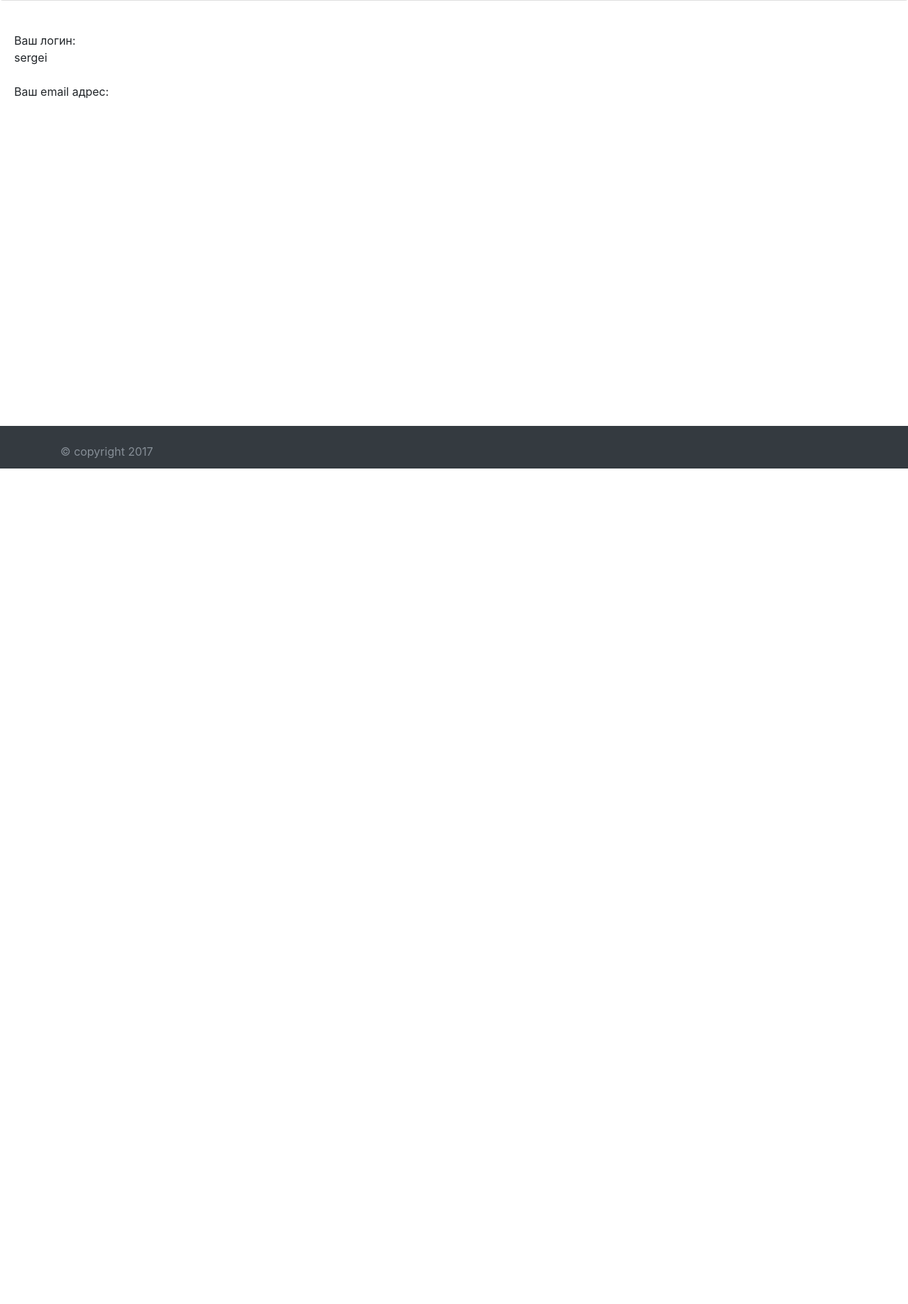
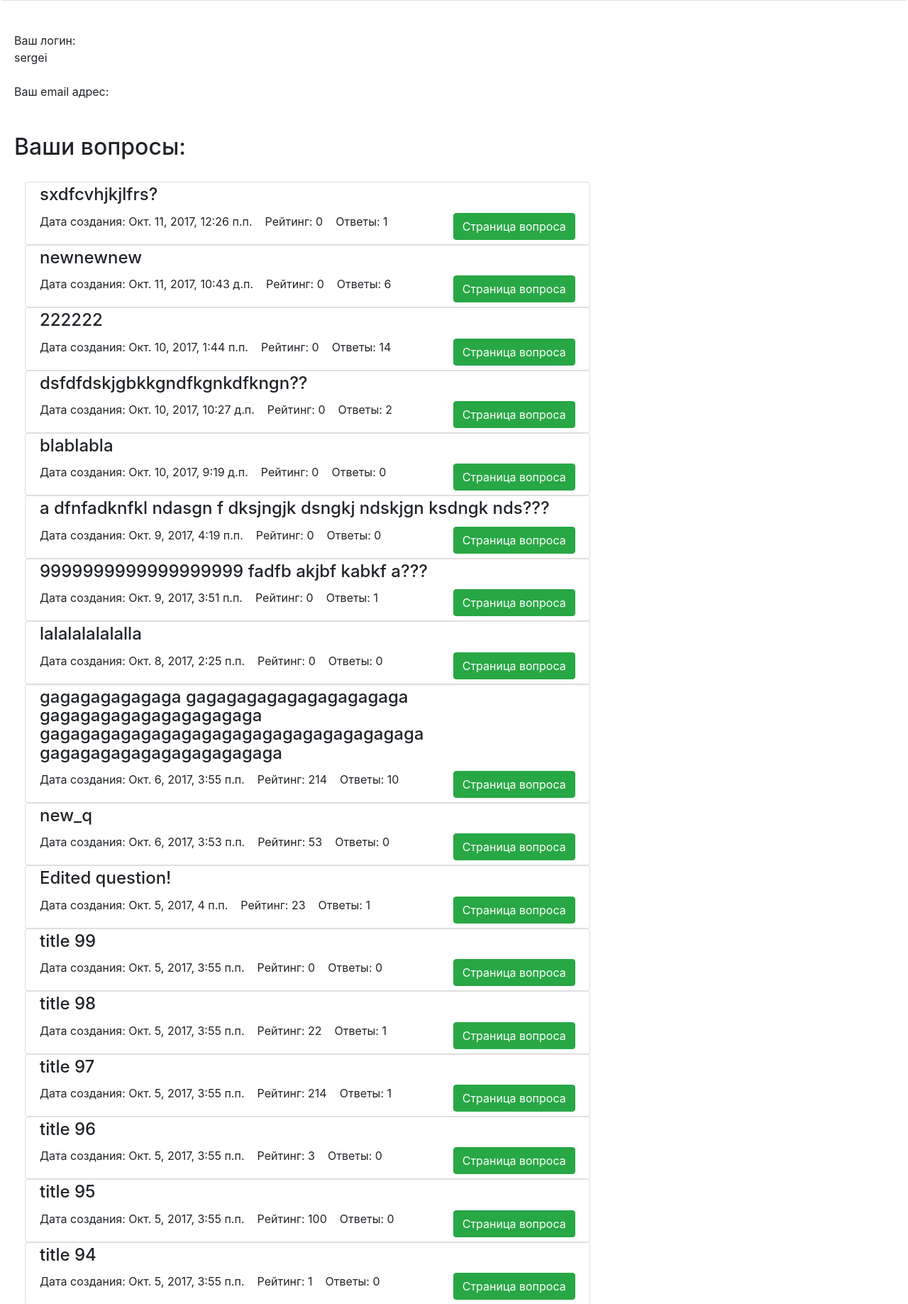
Before and after one commit to Sergey12S/Questions_and_Answers, a Django app: page /profile/ in a window 1280 px wide. Shown: the part 140-1977 px from the top of the page at 71% size. Before the commit the page ends 800 px from the top, so only its background shows below. Run offline with Django 3.2, Linux system fonts and the light colour scheme; a user stored in the database is signed in; data comes from the database, SQL or seed files in the repository; both versions use the stored data as it was after the commit; some libraries are stand-ins or nearby versions.

Commit message:
add questions in profile. minor fixes.

```diff
--- a/project/questions/views.py
+++ b/project/questions/views.py
@@ -161,7 +161,7 @@
 
     def get_context_data(self, **kwargs):
         context = super(CategoriesDetail, self).get_context_data(**kwargs)
-        context['questions'] = Question.objects.filter(categories=self.kwargs['pk']).order_by('-created_at')
+        context['questions'] = Question.objects.filter(categories=self.kwargs['pk']).annotate(answers_count=Count('answers__id')).order_by('-created_at')
         return context
 
 
@@ -183,3 +183,8 @@
 
     def get_queryset(self):
         return super(UserProfile, self).get_queryset().filter(username=self.request.user)
+
+    def get_context_data(self, **kwargs):
+        context = super(UserProfile, self).get_context_data(**kwargs)
+        context['questions_all'] = Question.objects.filter(author=self.request.user).annotate(answers_count=Count('answers__id')).order_by('-created_at')
+        return context
--- a/project/templates/profile.html
+++ b/project/templates/profile.html
@@ -13,7 +13,27 @@
         <span>{{ user.username }}</span><br/><br/>
         <span>Ваш email адрес:</span><br/>
         <span>{{ user.email }}</span>
-    {% endfor %}
+    {% endfor %}<br/><br/>
+
+    <h2>Ваши вопросы:</h2><br/>
+
+    <div class="col-sm-8">
+    {% for question in questions_all %}
+    <div class="row">
+      <div class="col">
+        <div class="card">
+          <div class="card-body">
+            <h4 class="card-title" style="margin-top: -16px;">{{ question.title }}</h4>
+            <span class="card-text">Дата создания: {{ question.created_at }}</span>&nbsp;&nbsp;&nbsp;
+            <span class="card-text">Рейтинг: {{ question.rating }}</span>&nbsp;&nbsp;&nbsp;
+            <span class="card-text">Ответы: {{ question.answers_count }}</span>
+            <a href="{% url 'question_detail' pk=question.id %}" class="btn btn-success" style="float:right;margin-bottom:-20px;">Страница вопроса</a>
+          </div>
+        </div>
+      </div>
+    </div>
+    {% endfor %}<br/>
+    </div>
 
 </div>
 
```
Also changed, not shown: project/db.sqlite3.
